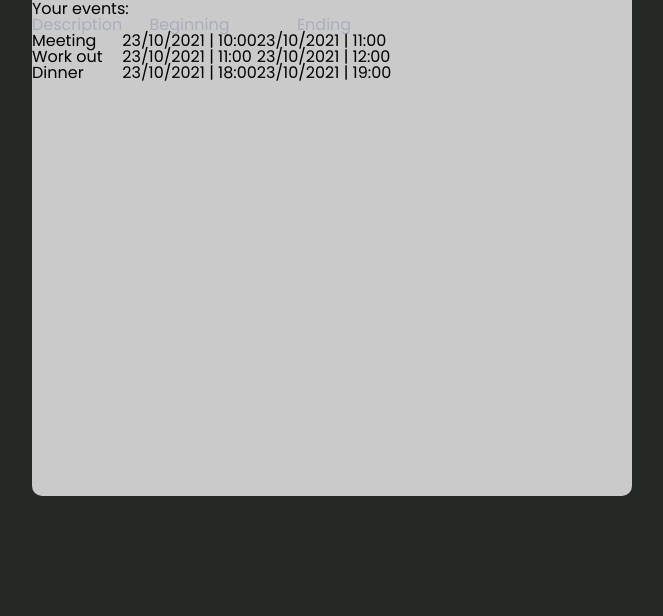
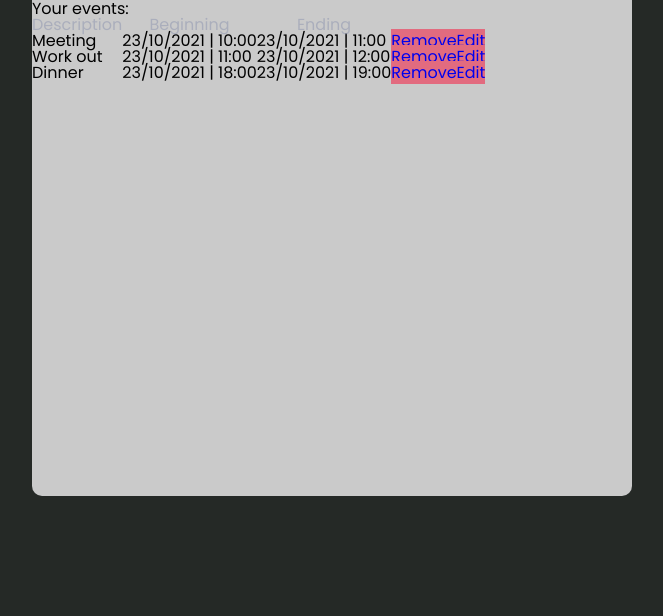
Before and after one commit to pedrolucaspalma/Cal.js, a plain HTML site: page frontend/main/index.html in a window 1280 px wide. Shown: the part 184-800 px from the top of the page, without its empty margins (308-971 px from the left). Drawn offline with Linux system fonts and the light colour scheme.

Commit message:
update html

```diff
--- a/frontend/main/index.html
+++ b/frontend/main/index.html
@@ -12,7 +12,6 @@
     </head>
     <body>
         <div class="page-container">
-
                 <section class="user-pannel-container">
 
                     <div id="user-pannel-container-header">
@@ -36,28 +35,40 @@
                                     <td class="description">Meeting</td>
                                     <td class="beginning">23/10/2021 | 10:00</td>
                                     <td class="ending">23/10/2021 | 11:00</td>
+                                    <td>
+                                        <a href="#" class="action-button" onclick="">Remove</a>
+                                    </td>
+                                    <td>
+                                        <a href="#" class="action-button" onclick="">Edit</a>
+                                    </td>
                                 </tr>
                                 <tr>
                                     <td class="description">Work out</td>
                                     <td class="beginning">23/10/2021 | 11:00</td>
                                     <td class="ending">23/10/2021 | 12:00</td>
+                                    <td>
+                                        <a href="#" class="action-button" onclick="">Remove</a>
+                                    </td>
+                                    <td>
+                                        <a href="#" class="action-button" onclick="">Edit</a>
+                                    </td>
                                 </tr>
                                 <tr>
                                     <td class="description">Dinner</td>
                                     <td class="beginning">23/10/2021 | 18:00</td>
                                     <td class="ending">23/10/2021 | 19:00</td>
+                                    <td>
+                                        <a href="#" class="action-button" onclick="">Remove</a>
+                                    </td>
+                                    <td>
+                                        <a href="#" class="action-button" onclick="">Edit</a>
+                                    </td>
                                 </tr>
                             </tbody>
                         </table>
                     </div>
 
                 </section>
-<!--
-    <a class="action-button" id="list-events">List my events</a>
-    <a class="action-button" id="add-new-event">Add a new event</a>
-    <a class="action-button" id="update-an-event">Update a event</a>
-    <a class="action-button" id="delete-an-event">Delete a event</a> -->
-
             </div>
         </div>
 
--- a/frontend/style.css
+++ b/frontend/style.css
@@ -190,3 +190,8 @@ table th{
 	color: var(--light-gray);
 	opacity: 0.6;
 }
+
+.action-button{
+	background-color: var(--logout-red);
+	text-decoration: none;
+}
```
